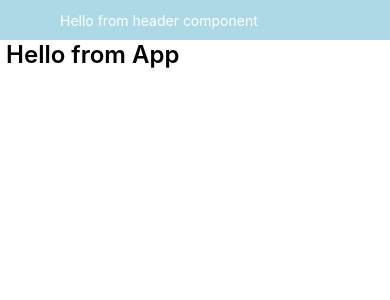
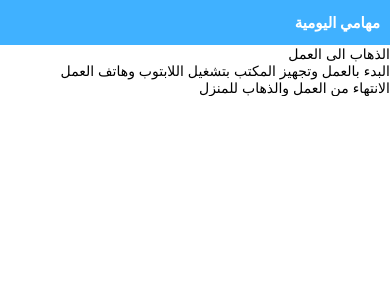
Before and after one commit to ammarRBK/MyTasks, a React Native app: screen / in a window 390 px wide. Shown: the top 300 px of the page. Built offline with nearby package versions, Linux system fonts and the light colour scheme; some icons are missing.

Commit message:
added flatlist with hardcoded data and show component that tells if data array is empty

```diff
--- a/App.tsx
+++ b/App.tsx
@@ -1,9 +1,11 @@
 import React from 'react';
 import {
+  FlatList,
   ScrollView,
   StatusBar,
   StyleSheet,
   Text,
+  TouchableOpacity,
   useColorScheme,
   View,
 } from 'react-native';
@@ -20,6 +22,35 @@ import Header from './components/header.tsx'
 //   ReloadInstructions,
 // } from 'react-native/Libraries/NewAppScreen';
 
+const noDataComp= ()=>{
+  return(
+    <View >
+      <Text>لا يوجد مهام
+         قم بإضافة مهامك اليومية للاستمتاع بإدارتها وتنظيم يومك</Text>
+    </View>
+  )
+}
+
+type tasksType={
+  id: string,
+  title: string
+}
+
+const mytasks:tasksType[] = [
+  {
+    id: "1",
+    title: "الذهاب الى العمل"
+  },
+  {
+    id: "2",
+    title: "البدء بالعمل وتجهيز المكتب بتشغيل اللابتوب وهاتف العمل"
+  },
+  {
+    id: "3",
+    title: "الانتهاء من العمل والذهاب للمنزل"
+  }
+];
+
 function App(): React.JSX.Element {
   const isDarkMode = useColorScheme() === 'dark';
 
@@ -27,35 +58,34 @@ function App(): React.JSX.Element {
   //   backgroundColor: isDarkMode ? Colors.darker : Colors.lighter,
   // };
 
-  const safePadding = '5%';
-
   return (
       <SafeAreaProvider>
         <SafeAreaView>
           <Header></Header>
-          <Text style={styles.sectionTitle}> Hello from App</Text>
+          <FlatList
+            data={mytasks}
+            renderItem={(task)=>{
+              return(
+                <TouchableOpacity onPress={()=> {console.log("item with id "+task.item.id+" pressed")}}>
+                  <Text>{task.item.title}</Text>
+                </TouchableOpacity>
+              )
+            }}
+            keyExtractor={item => item.id}
+            ListEmptyComponent={noDataComp}>
+          </FlatList>
         </SafeAreaView>
       </SafeAreaProvider>
   );
 }
 
 const styles = StyleSheet.create({
-  sectionContainer: {
-    marginTop: 32,
-    paddingHorizontal: 24,
-  },
-  sectionTitle: {
-    fontSize: 24,
-    fontWeight: '600',
-  },
-  sectionDescription: {
-    marginTop: 8,
-    fontSize: 18,
-    fontWeight: '400',
-  },
-  highlight: {
-    fontWeight: '700',
-  },
+  nodatacom:{
+    alignItems: "center",
+    flex: 1,
+    fontWeight: 'bold',
+    fontSize: 45
+  }
 });
 
 export default App;
--- a/components/header.tsx
+++ b/components/header.tsx
@@ -6,26 +6,28 @@ const Header= () =>{
 
     return (
         <View style={styles.headerContainer}>
-            <Text style={styles.textHeader}>Hello from header component</Text>
             <Text>
                 <Icon name="menu" size={20} color={"white"}/>
             </Text>
+            <Text style={styles.textHeader}>مهامي اليومية</Text>
         </View>
     )
 }
 
 const styles= StyleSheet.create({
     headerContainer:{
-        backgroundColor: "lightblue",
+        backgroundColor: "#40b1ff",
         flexDirection: "row",
-        height: 40,
+        height: 45,
         alignItems: "center",
         justifyContent: "space-between",
         padding: 10
     },
     textHeader:{
         color: "white",
-        marginLeft: 50
+        alignItems: "flex-start",
+        fontWeight: "bold",
+        fontSize: 15
     }
 })
 
```
